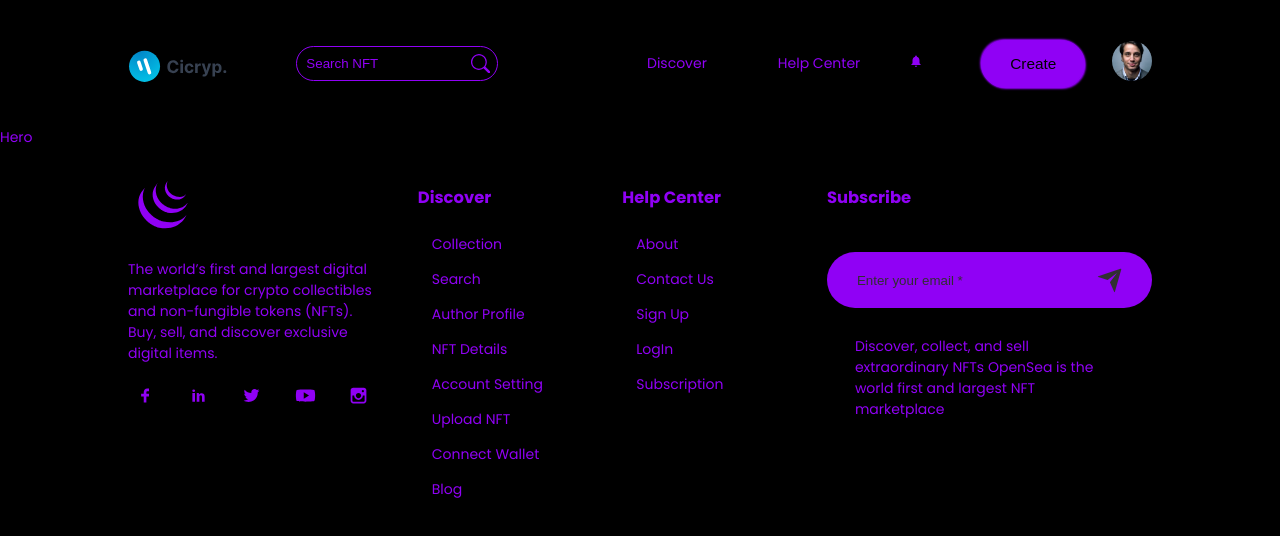
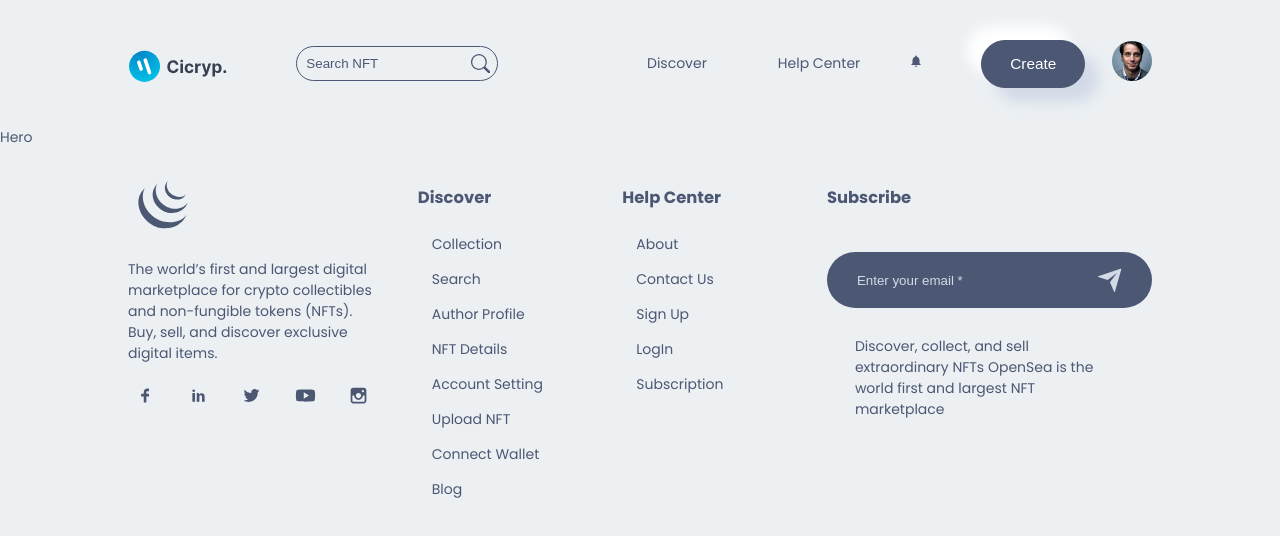
Before and after one commit to gregory-pet-projects/-marketplace-nft-frontend, a Next.js app: page / in a window 1280 px wide. Shown: the top 536 px of the page. Built offline with nearby package versions, Linux system fonts and the light colour scheme.

Commit message:
added new theme styles variables

```diff
--- a/styles/globals.css
+++ b/styles/globals.css
@@ -1,18 +1,36 @@
 @import url("https://fonts.googleapis.com/css2?family=Poppins:ital,wght@0,100;0,200;0,300;0,400;0,500;0,600;0,700;0,800;0,900;1,100;1,200;1,300;1,400;1,500;1,600;1,700;1,800;1,900&display=swap");
 
-:root {
-  --icons-color: #9001f5;
-  --icons-light-color: #9001f557;
-  --icons-bg-color: #9001f5;
-  --shadow-dark-color: #312f32;
-  --bg-shadow-dark-color: #312f32;
-  --shadow-light-color: #000000;
-  --main-bg-color: #000000;
+:root{
+  --icons-color: #4c5773;
+  --icons-light-color: #4c577341;
+  --icons-bg-color: #e2e6e9;
+  --shadow-dark-color: #d3dae7;
+  --bg-shadow-dark-color: #d3dae745;
+  --shadow-light-color: #fff;
+  --main-bg-color: #ecf0f3;
+  --box-shadow: 1rem 1rem 1rem var(--shadow-dark-color),
+  -1rem -1rem 1rem var(--shadow-light-color);
+  --box-shadow-2: 0rem 0rem 0rem var(--shadow-dark-color),
+  -.3rem -.3rem 1rem var(--shadow-dark-color)
+}
 
-  --box-shadow: 1px 1px 2px #9001f5, -1px -1px 2px #9001f5;
+/* :root{
+  --icons-color: #FFDF2B;
+  --icons-light-color: #ffdf2b57;
+  --icons-bg-color: #FFDF2B;
+  --shadow-dark-color: #555557;
+  --bg-shadow-dark-color: #555557;
+  --shadow-light-color: #232325;
+  --main-bg-color: #232325;
+  --overlay: #2323255e;
 
-  --box-shadow-2: 1px 1px 2px #9001f5, -1px -1px 2px #9001f5;
-}
+  --box-shadow: 1px 1px 2px #FFDF2B,
+  -1px -1px 2px #FFDF2B;
+
+  --box-shadow-2:1px 1px 2px #FFDF2B,
+  -1px -1px 2px #FFDF2B;
+
+} */
 
 html,
 body {
@@ -70,7 +88,7 @@ a {
   background: var(--icons-color);
   width: 0.5rem;
 }
-@media (prefers-color-scheme: dark) {
+/* @media (prefers-color-scheme: dark) {
   html {
     color-scheme: dark;
   }
@@ -78,4 +96,4 @@ a {
     color: white;
     background: black;
   }
-}
+} */
```
